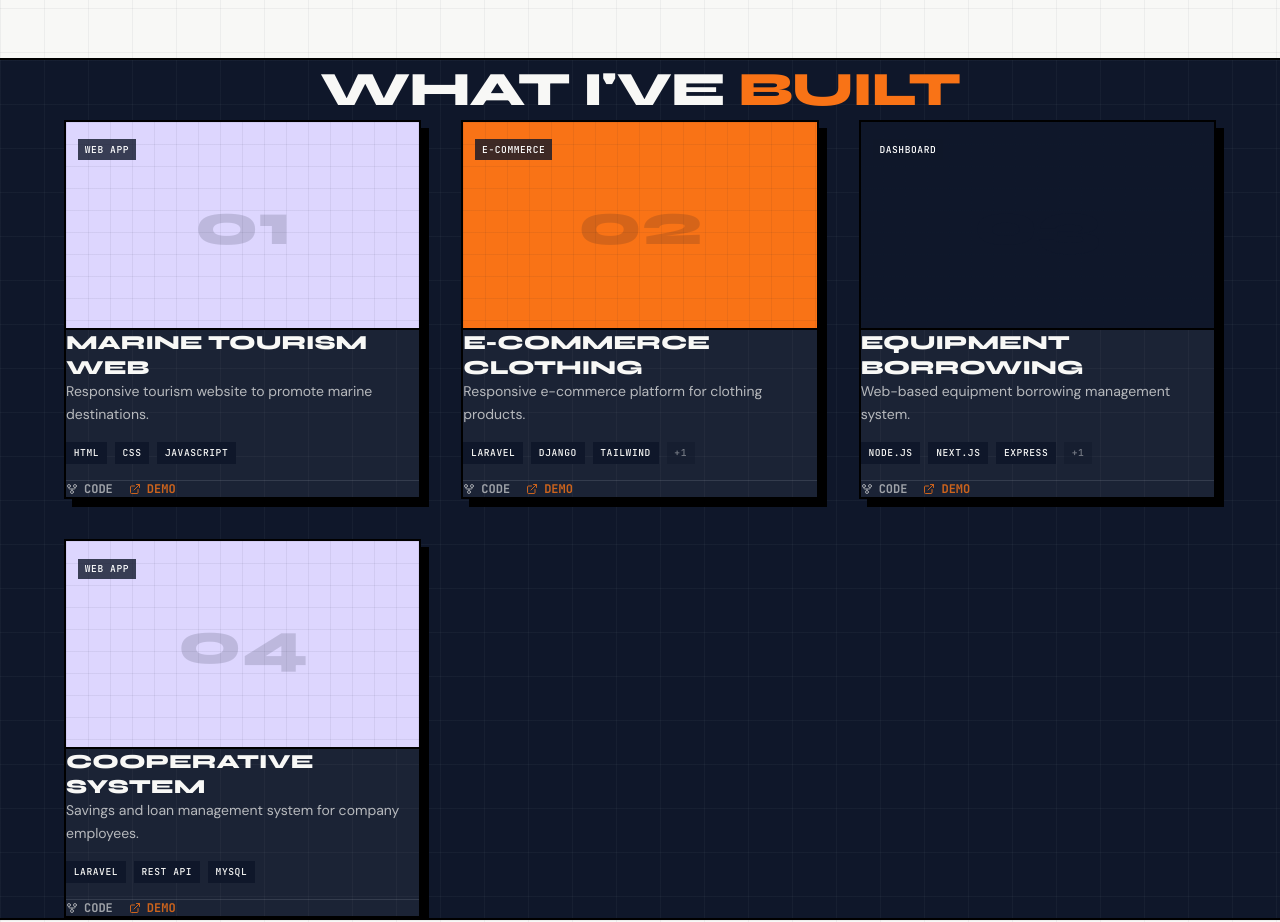
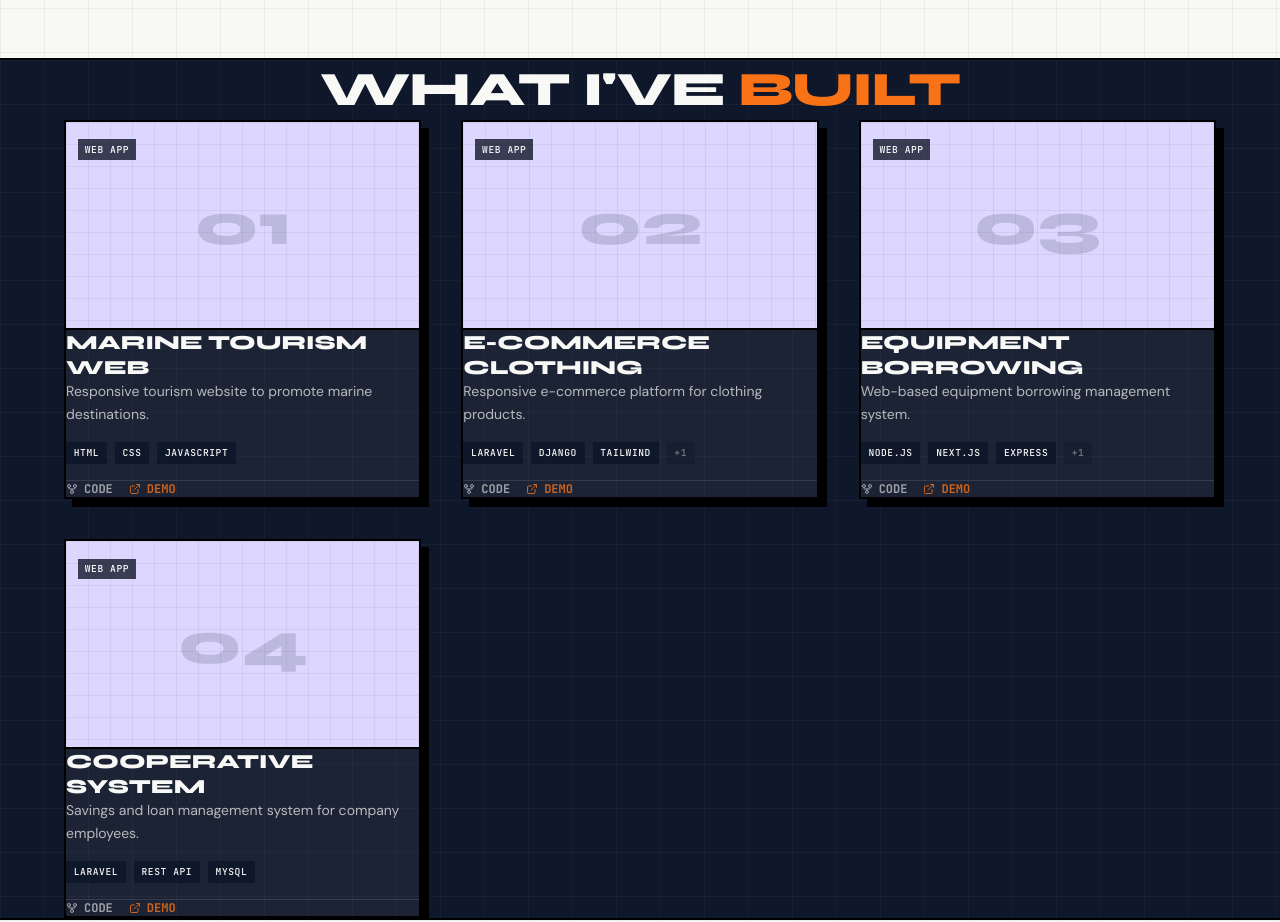
Before and after one commit to agielnawawi46/portofolio-v3, a React (Vite) app: page / in a window 1280 px wide. Shown: the part 1540-2462 px from the top of the page. Built offline with nearby package versions, Linux system fonts and the light colour scheme.

Commit message:
Update all project categories to Web App

```diff
--- a/src/data/portfolioData.ts
+++ b/src/data/portfolioData.ts
@@ -98,7 +98,7 @@ export const portfolioData = {
       image: "/projects/nekoshop.png",
       liveDemoUrl: "#",
       githubUrl: "https://github.com/agielnawawi46",
-      category: "E-Commerce",
+      category: "Web App",
     },
     {
       id: "proj-003",
@@ -109,7 +109,7 @@ export const portfolioData = {
       image: "/projects/datasphere.png",
       liveDemoUrl: "#",
       githubUrl: "https://github.com/agielnawawi46",
-      category: "Dashboard",
+      category: "Web App",
     },
     {
       id: "proj-004",
```
